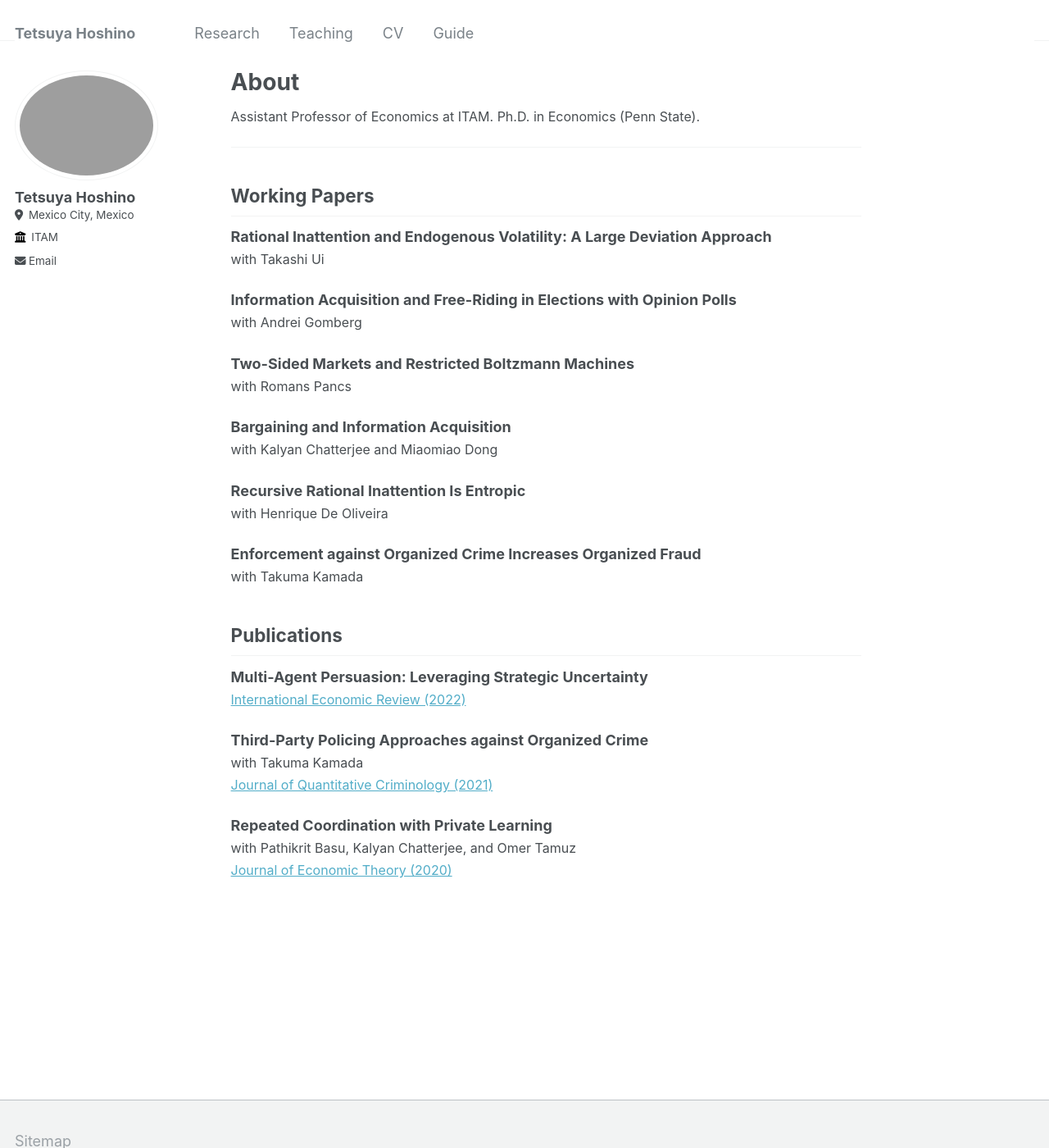
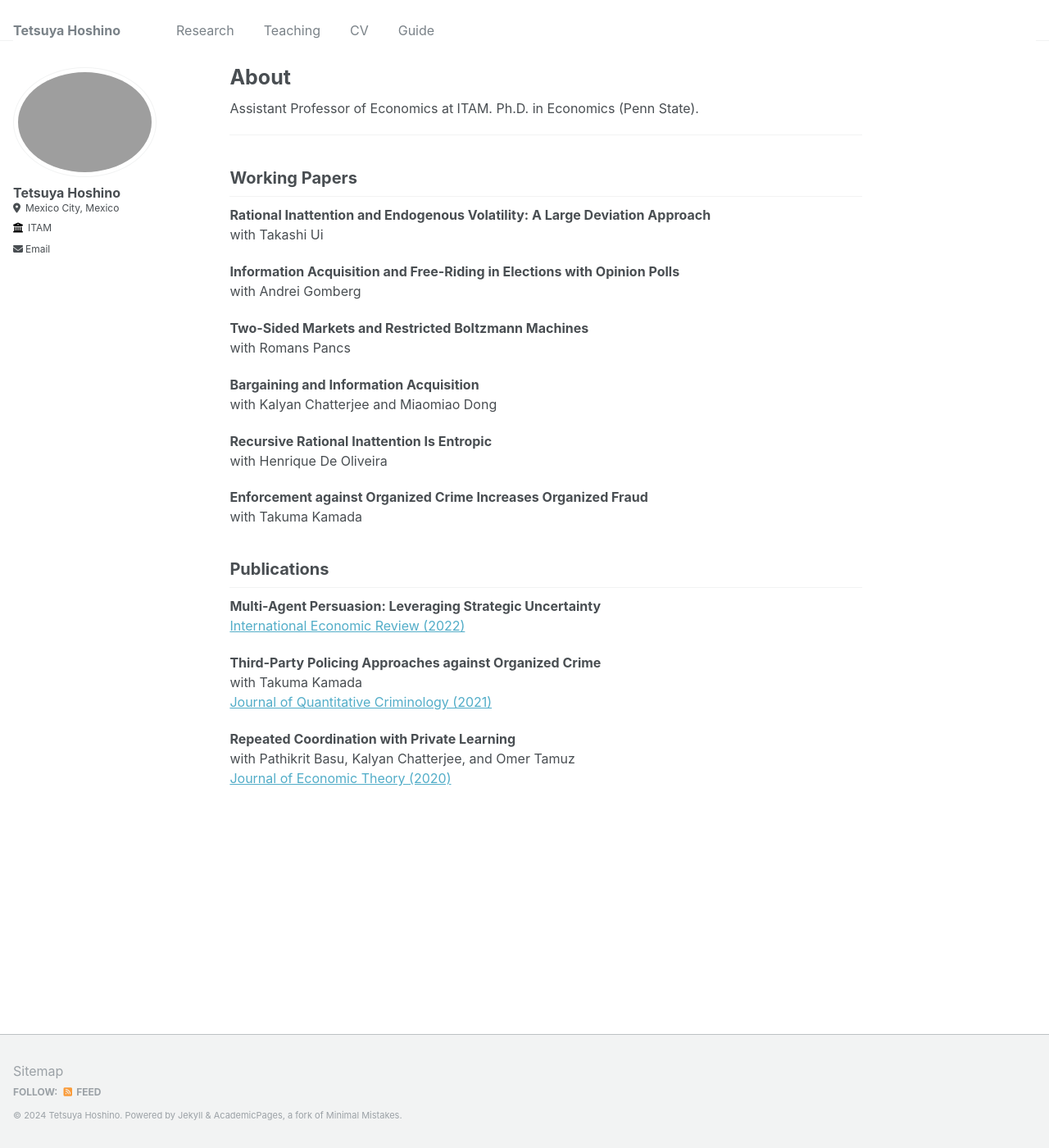
Before and after one commit to tetsuyahoshino137/tetsuyahoshino137.github.io, a Jekyll site: the page built from _pages/about.md, in a window 1280 px wide and 1400 px high. Shown: the whole window at 82% size. Built offline with Jekyll 4.4.1, drawn with Linux system fonts in a browser that asks for light colours.

Commit message:
Update main.scss

```diff
--- a/assets/css/main.scss
+++ b/assets/css/main.scss
@@ -39,3 +39,17 @@
 @import "vendor/font-awesome/brands";
 @import "vendor/magnific-popup/magnific-popup";
 @import "print";
+
+
+
+
+
+
+
+
+
+
+/* Custom Styles */
+body {
+  font-size: 16px; /* Adjust this value as needed */
+}
```
